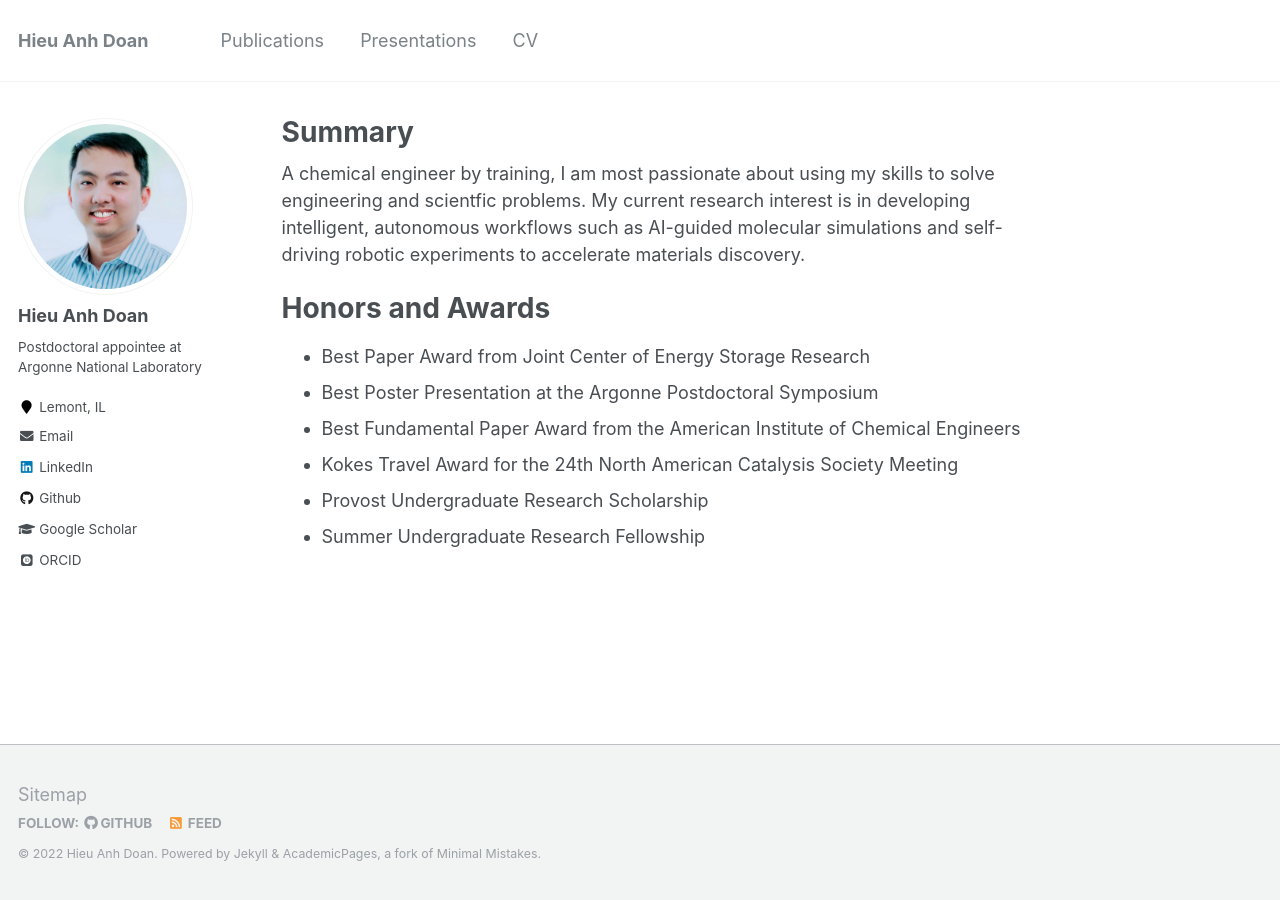
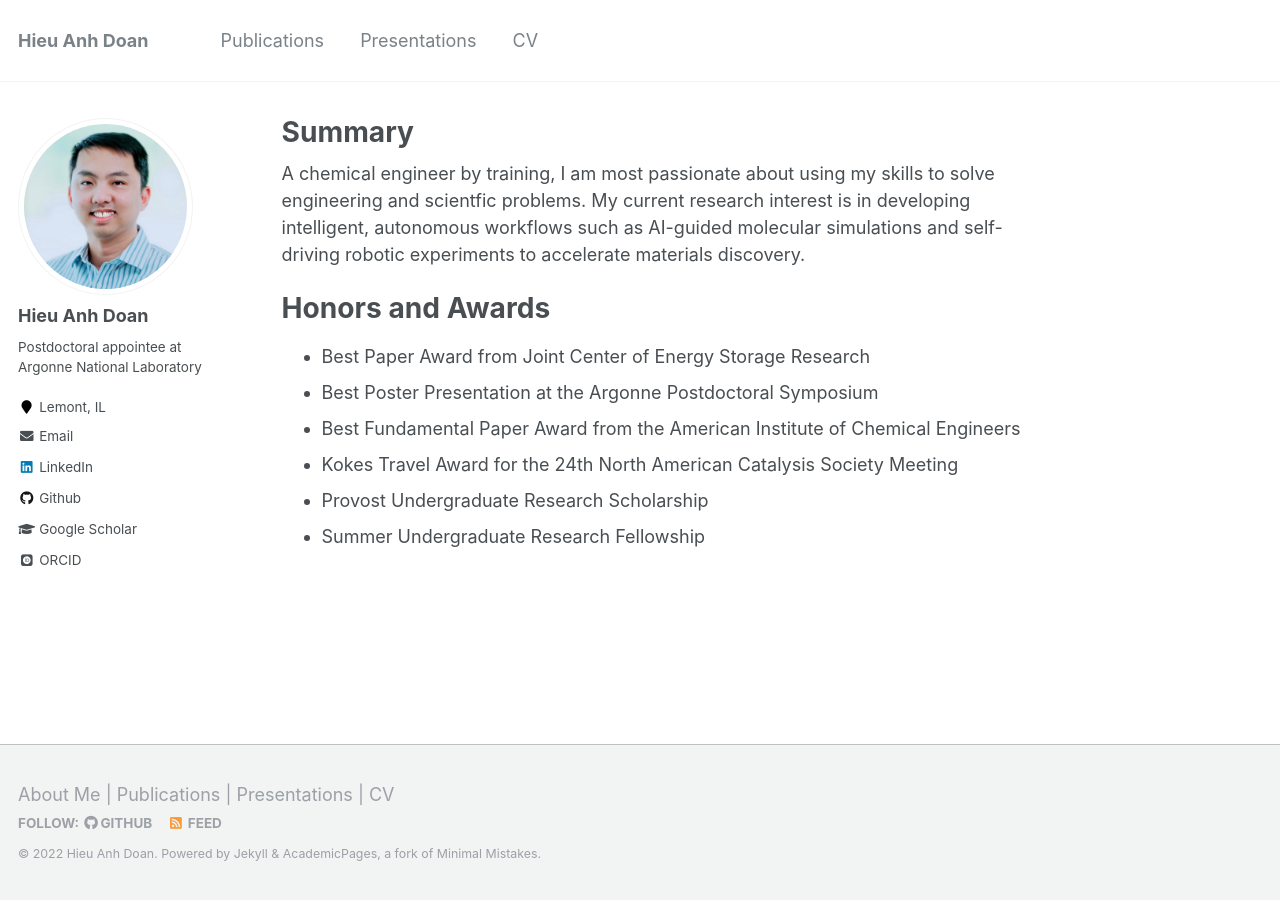
Before and after one commit to hieuadoan/hieuadoan.github.io, a Jekyll site: the page built from _pages/about.md, in a window 1280 px wide. Built offline with Jekyll 4.4.1, drawn with Linux system fonts in a browser that asks for light colours; some web fonts are replaced.

Commit message:
Add more menu items

```diff
--- a/_includes/footer/custom.html
+++ b/_includes/footer/custom.html
@@ -1,3 +1,3 @@
 <!-- start custom footer snippets -->
-<a href="/sitemap/">Sitemap</a>
+<a href="/about/">About Me</a> | <a href="/publications/">Publications</a> | <a href="/presentations/">Presentations</a> | <a href="/cv/">CV</a>
 <!-- end custom footer snippets -->
```
